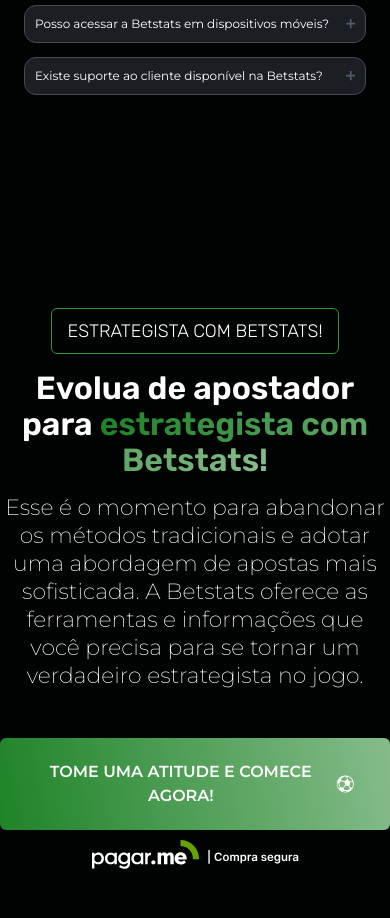
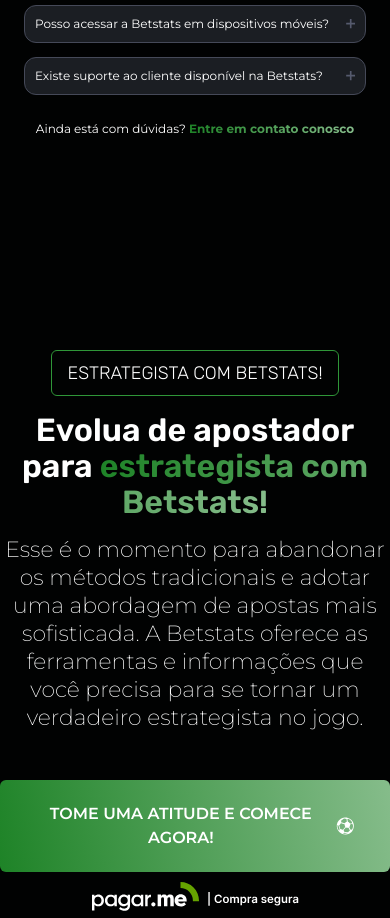
Before and after one commit to PauloMendees/betstats-lp, a Next.js app: page / in a window 390 px wide. Shown: the part 9100-10018 px from the top of the page. Built offline with nearby package versions, Linux system fonts and the light colour scheme.

Commit message:
feat: faq complement mobile text

```diff
--- a/src/layout/FAQ/index.tsx
+++ b/src/layout/FAQ/index.tsx
@@ -35,6 +35,9 @@
           </Accordion.Root>
         ))}
       </article>
+      <p className="block md:hidden text-xs w-full text-center mt-[10px]">
+        Ainda está com dúvidas? <b className="gradient-text font-bold">Entre em contato conosco</b>
+      </p>
     </section>
   );
 };
```
